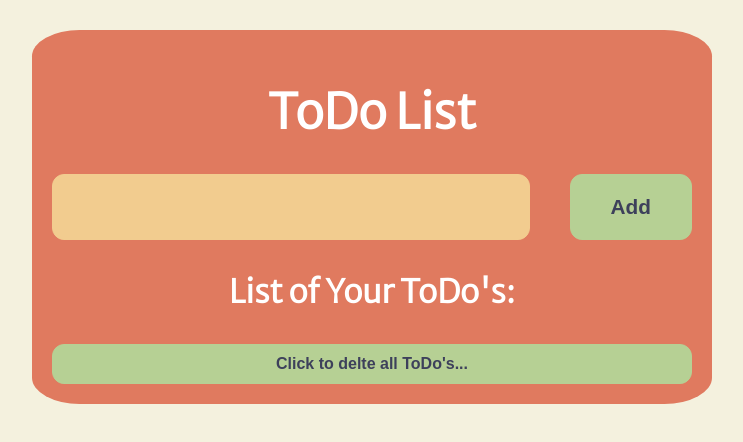
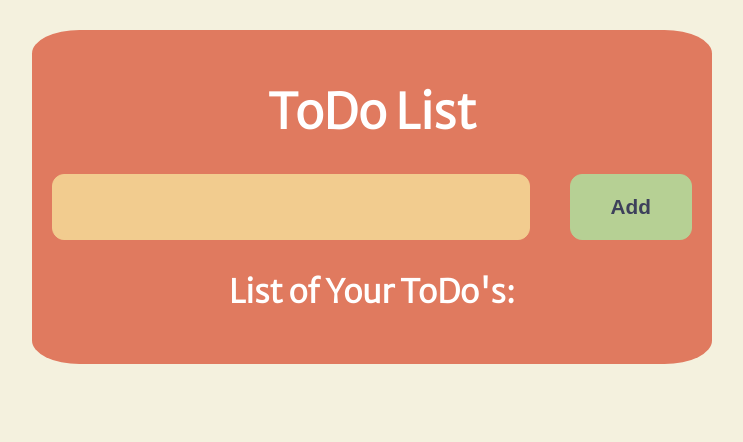
Before and after one commit to rajmanski/ToDo, a React (Create React App) app in the folder to-do/: page / in a window 1280 px wide. Shown: the top 442 px of the page, without its empty margins (268-1011 px from the left). Built offline with nearby package versions, Linux system fonts and the light colour scheme.

Commit message:
README.md added, button to delete all todoes, doesn't show when there are no todo's

```diff
--- a/to-do/src/components/ToDoList/ToDoList.js
+++ b/to-do/src/components/ToDoList/ToDoList.js
@@ -8,7 +8,10 @@ const ToDoList = ({toDoList, deleteToDo, deleteAll}) => {
             {toDoList.map((item) => (
                 <ToDoListItem item={item} deleteToDo={deleteToDo} />
             ))}
-            <button onClick={() => deleteAll()}>Click to delte all ToDo's...</button>
+            {toDoList.length > 0 && (
+                <button onClick={() => deleteAll()}>Click to delte all ToDo's...</button>
+            )}
+
         </div>
     )
 }
```
Also changed, not shown: 2 other files (tests, documents, lock files or other folders).
